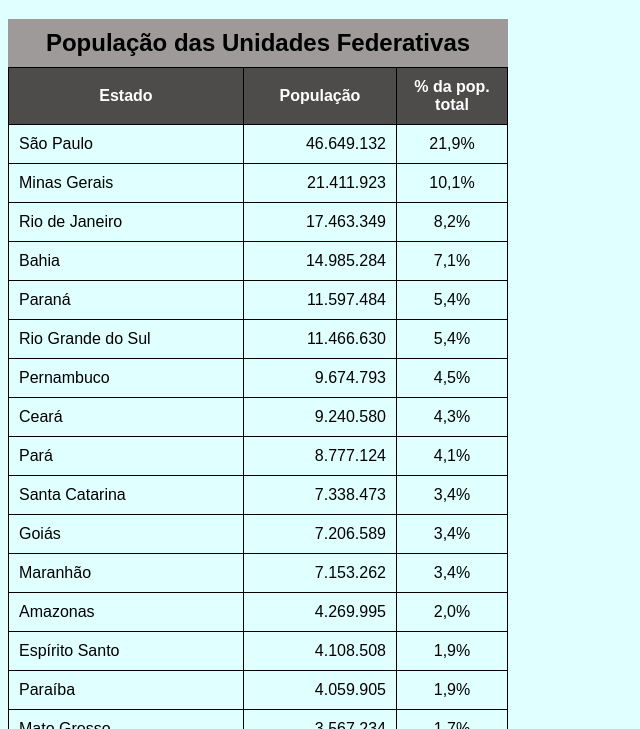
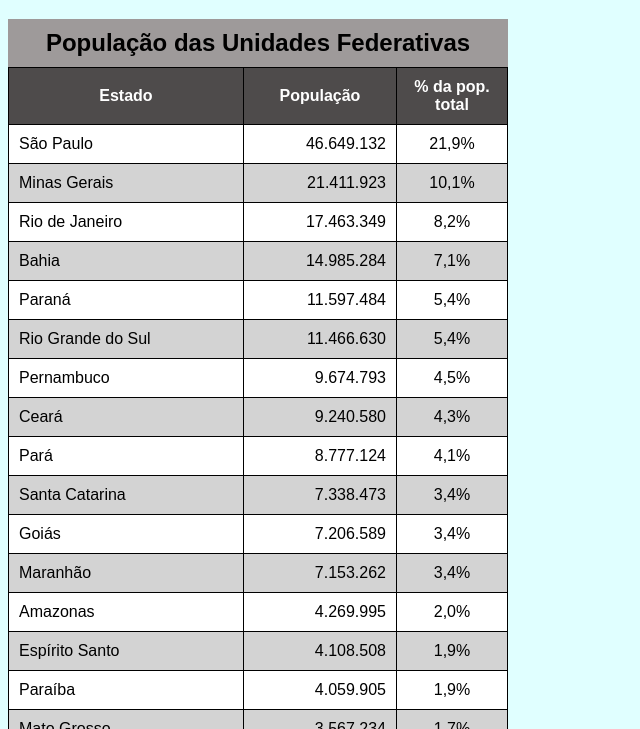
Before and after one commit to Fabiiano/html-css, a plain HTML site: page exercicios/atividades/ex023/tabela002.html in a window 1280 px wide. Shown: the part 71-800 px from the top of the page, without its empty margins (0-640 px from the left). Drawn offline with Linux system fonts and the light colour scheme.

Commit message:
Update tabela002.html

```diff
--- a/exercicios/atividades/ex023/tabela002.html
+++ b/exercicios/atividades/ex023/tabela002.html
@@ -42,6 +42,17 @@
         thead, tfoot{
             background-color: rgb(78, 75, 75);
             color: white;
+        }
+
+        tbody > tr:nth-child(odd){
+            /*odd=ímpar//2n-1*/
+            background-color: white;
+            /*font-weight: bold;*/
+        }
+
+        tbody > tr:nth-child(even){
+            /*even=par//2n*/
+            background-color: lightgray;
         }
 
     </style>
```
